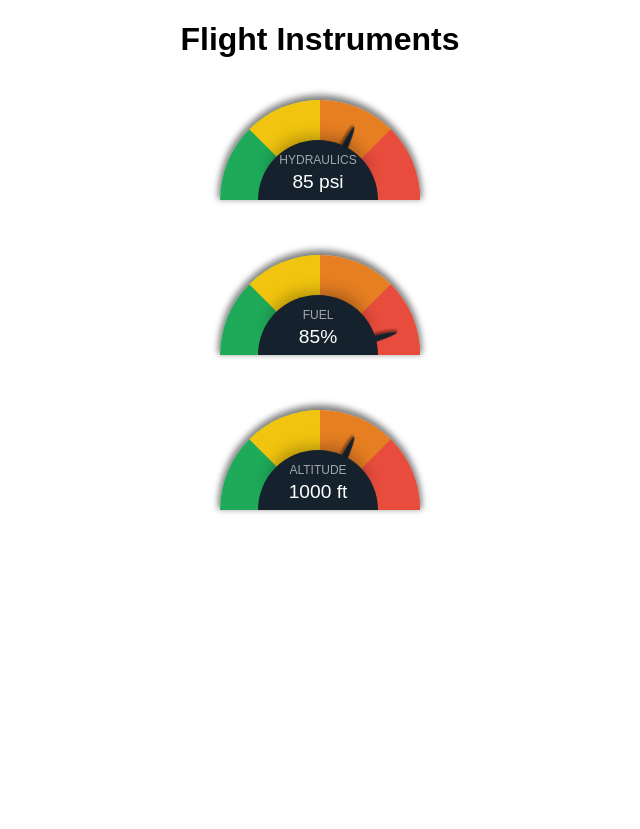
After one commit to gt-cec/ONR-Medivac, a Flask app: template Server/templates/VitalsTask/flight_gauges.html in a window 1280 px wide. The commit adds this page. Shown: the whole page, without its empty margins (320-960 px from the left). Run offline with Flask 3, Linux system fonts and the light colour scheme; the template is opened without the code that fills it, so the values that code supplies are empty; parts of the project's set-up code (start-up, migrations or seed data) failed here and were passed over.

Commit message:
Added flight instruments to Vitals Logger
Added the 3 flight instrument gauges to the left 1/3 of the  Vitals Logger page

```diff
--- /dev/null
+++ b/Server/templates/VitalsTask/flight_gauges.html
@@ -0,0 +1,256 @@
+<!DOCTYPE html>
+<html lang="en">
+
+<head>
+    <meta charset="UTF-8">
+    <meta name="viewport" content="width=device-width, initial-scale=1.0">
+    <title>Flight Instruments Interface</title>
+    <style>
+        body {
+        height: 100vh;
+        font-family: Arial;
+        text-align: center;
+        font-family: Arial, Helvetica, sans-serif;
+        }
+        h1 {
+        text-align: center;
+        }
+        .gauge-container {
+                display: flex;
+                flex-direction: column;
+                align-items: flex-start;
+                gap: 20px;
+        }
+        .gauge-wrapper {
+        display: inline-block;
+        width: auto;
+        margin: 0 auto;
+        padding: 20px 15px 15px;
+        }
+
+        .gauge {
+        background: #e7e7e7;
+        box-shadow: 0 -3px 6px 2px rgba(0, 0, 0, 0.5);
+        width: 200px;
+        height: 100px;
+        border-radius: 100px 100px 0 0 !important;
+        position: relative;
+        overflow: hidden;
+        }
+        .gauge.min-scaled {
+        transform: scale(0.5);
+        }
+
+        .gauge-center {
+        content: "";
+        color: #fff;
+        width: 60%;
+        height: 60%;
+        background: #15222e;
+        border-radius: 100px 100px 0 0 !important;
+        position: absolute;
+        box-shadow: 0 -13px 15px -10px rgba(0, 0, 0, 0.28);
+        right: 21%;
+        bottom: 0;
+        color: #fff;
+        z-index: 10;
+        }
+
+        .gauge-center .label,
+        .gauge-center .number {
+        display: block;
+        width: 100%;
+        text-align: center;
+        border: 0 !important;
+        }
+        .gauge-center .label {
+        font-size: 0.75em;
+        opacity: 0.6;
+        margin: 1.1em 0 0.3em 0;
+        }
+        .gauge-center .number {
+        font-size: 1.2em;
+        }
+
+        .needle {
+        width: 80px;
+        height: 7px;
+        background: #15222e;
+        border-bottom-left-radius: 100% !important;
+        border-bottom-right-radius: 5px !important;
+        border-top-left-radius: 100% !important;
+        border-top-right-radius: 5px !important;
+        position: absolute;
+        bottom: -2px;
+        left: 20px;
+        transform-origin: 100% 4px;
+        transform: rotate(0deg);
+        box-shadow: 0 2px 2px 1px rgba(0, 0, 0, 0.38);
+        display: none;
+        z-index: 9;
+        }
+
+        .four.gauge1 .needle {
+        animation: fourspeed1 2s 1 both;
+        animation-delay: 1s;
+        display: block;
+        }
+        .four.gauge2 .needle {
+        animation: fourspeed2 2s 1 both;
+        animation-delay: 1s;
+        display: block;
+        }
+        .four.gauge3 .needle {
+        animation: fourspeed3 2s 1 both;
+        animation-delay: 1s;
+        display: block;
+        }
+        .four.gauge4 .needle {
+        animation: fourspeed4 2s 1 both;
+        animation-delay: 1s;
+        display: block;
+        }
+
+        .slice-colors {
+        height: 100%;
+        }
+
+        .slice-colors .st {
+        position: absolute;
+        bottom: 0;
+        width: 0;
+        height: 0;
+        border: 50px solid transparent;
+        }
+
+        .four .slice-colors .st.slice-item:nth-child(2) {
+        border-top: 50px #f1c40f solid;
+        border-right: 50px #f1c40f solid;
+        background-color: #1eaa59;
+        }
+
+        .four .slice-colors .st.slice-item:nth-child(4) {
+        left: 50%;
+        border-bottom: 50px #e84c3d solid;
+        border-right: 50px #e84c3d solid;
+        background-color: #e67e22;
+        }
+
+        @-webkit-keyframes fourspeed1 {
+        0% {
+            transform: rotate(0);
+        }
+        100% {
+            transform: rotate(16deg);
+        }
+        }
+
+        @-webkit-keyframes fourspeed2 {
+        0% {
+            transform: rotate(0);
+        }
+        100% {
+            transform: rotate(65deg);
+        }
+        }
+
+        @-webkit-keyframes fourspeed3 {
+        0% {
+            transform: rotate(0);
+        }
+        100% {
+            transform: rotate(115deg);
+        }
+        }
+
+        @-webkit-keyframes fourspeed4 {
+        0% {
+            transform: rotate(0);
+        }
+        100% {
+            transform: rotate(164deg);
+        }
+        }
+    </style>
+  </head>
+<body>
+
+      <h1>Flight Instruments</h1>
+      <div class="gauge-container">
+      <div class="gauge-wrapper">
+        <div class="gauge four gauge3">
+          <div class="slice-colors">
+            <div class="st slice-item"></div>
+            <div class="st slice-item"></div>
+            <div class="st slice-item"></div>
+            <div class="st slice-item"></div>
+          </div>
+          <div class="needle"></div>
+          <div class="gauge-center">
+            <div class="label">HYDRAULICS</div>
+            <div class="number">85 psi</div>
+          </div>
+        </div>
+      </div>
+      <div class="gauge-wrapper">
+          <div class="gauge four gauge4">
+            <div class="slice-colors">
+              <div class="st slice-item"></div>
+              <div class="st slice-item"></div>
+              <div class="st slice-item"></div>
+              <div class="st slice-item"></div>
+            </div>
+            <div class="needle"></div>
+            <div class="gauge-center">
+              <div class="label">FUEL</div>
+              <div class="number">85%</div>
+            </div>
+          </div>
+        </div>
+
+        <div class="gauge-wrapper">
+          <div class="gauge four gauge3" id="altitude-gauge">
+            <div class="slice-colors">
+              <div class="st slice-item"></div>
+              <div class="st slice-item"></div>
+              <div class="st slice-item"></div>
+              <div class="st slice-item"></div>
+            </div>
+            <div class="needle"></div>
+            <div class="gauge-center">
+              <div class="label">ALTITUDE</div>
+              <div class="number" id="altitude-value">1000 ft</div>
+            </div>
+          </div>
+        </div>
+      </div>
+
+    </body>
+
+
+    <script>
+      const altitudeGauge = document.getElementById('altitude-gauge');
+      const altitudeValue = document.getElementById('altitude-value');
+
+      function updateAltitude() {
+          altitudeValue.textContent = 'HIGH';
+          altitudeGauge.classList.remove('gauge3');
+          altitudeGauge.classList.add('gauge4');
+      }
+
+
+    setInterval(async function fetchVitalstate() {
+        let response = await fetch("/var");
+        if (!response.ok) {
+            throw new Error('Network response was not ok');
+        }
+        let message = await response.text();
+        message = JSON.parse(message);
+        if (message["vitals-state"]==1)
+        {
+          updateAltitude()  //altitude change for vitals emergency
+        }
+      }, 1000);  // Fetch vitalstate every 1 second
+
+  </script>
+</html>
```
Also changed, not shown: Server/templates/VitalsTask/flight_gauges2.html (added, +230 -0 lines), Server/templates/VitalsTask/index.html (+42 -0 lines), Server/templates/VitalsTask/indexOriginal.html (added, +121 -0 lines).
